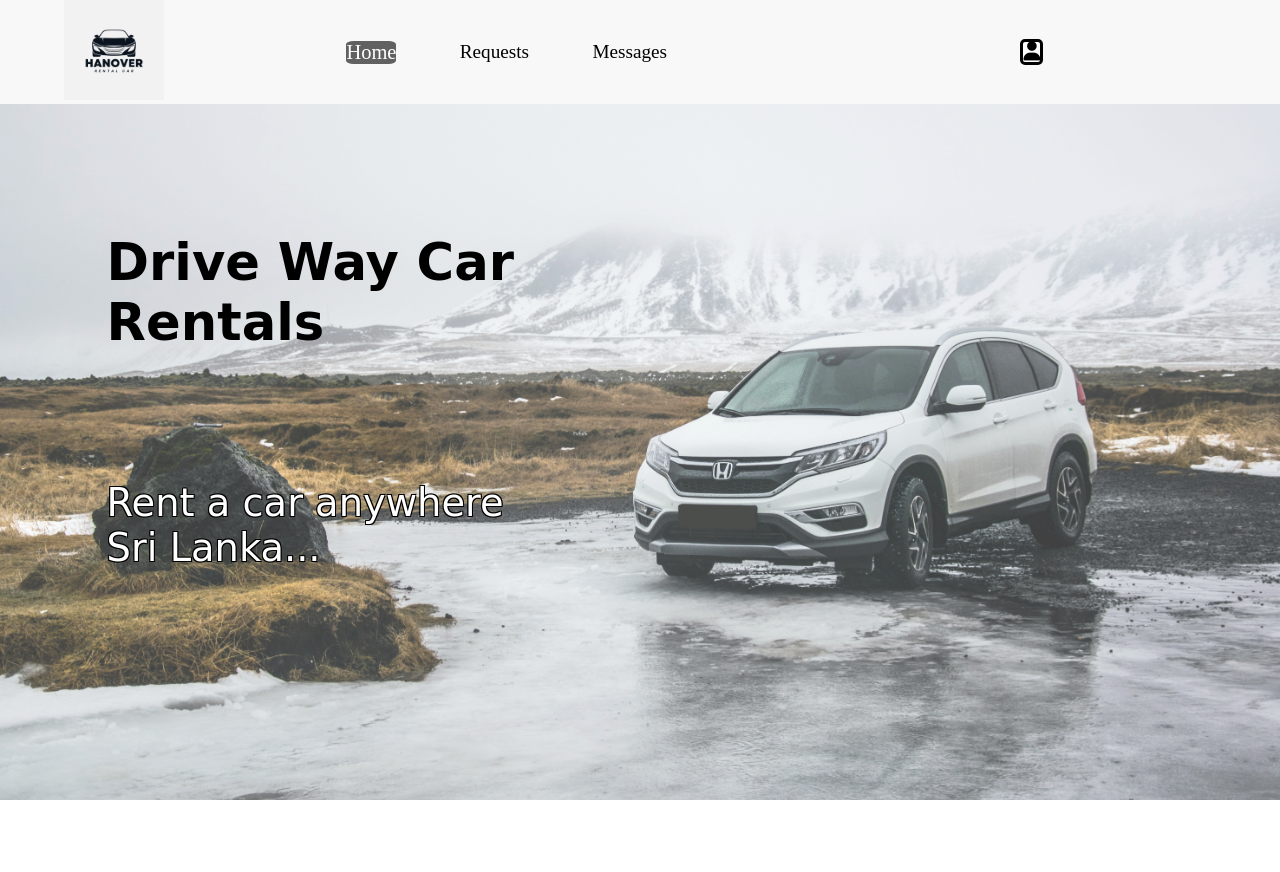
After one commit to it22598714/Car-Rental-System, a PHP site: page /home-staff.php in a window 1280 px wide. The commit adds this page. Run offline with PHP 8.4, Linux system fonts and the light colour scheme; some libraries are stand-ins or nearby versions.

Commit message:
Add home page for staff view

```diff
--- /dev/null
+++ b/home-staff.php
@@ -0,0 +1,38 @@
+<!DOCTYPE html>
+<html lang="en">
+<head>
+    <title>Drive Way Car Rentals</title>
+    <script src="https://kit.fontawesome.com/cd17775da3.js" crossorigin="anonymous"></script>
+    <link rel="stylesheet" href="Styles\style.css">
+    <link rel="icon" href="Assets\Images\Logo.png" type="image/x-icon">
+    <link rel="stylesheet" href="Styles/navbar.css">
+</head>
+<body>
+  <div class="background1">   <!-- Added first background image to this division  -->
+
+    <!-- Navigation bar  -->
+    <nav>
+      <div class="logo">
+        <a href="index.php">
+          <img src="Assets/Images/Logo.png" alt="Logo" width="100px" height="100px">
+        </a>
+      </div>
+      <input type="checkbox" id="menu-toggle">
+      <label for="menu-toggle" class="menu-icon">&#9776;</label>
+      <ul class="menu">
+        <li><a class="active" href="index.php">Home</a></li>
+        <li><a href="requests_page-staff.php">Requests</a></li>
+        <li><a href="messages">Messages</a></li>
+      </ul>
+      <i class="fa-solid fa-user acount_icon"></i>
+    </nav>
+
+    <!-- First part of the home page  -->
+    <div class="container1">
+      <h1>Drive Way Car Rentals</h1>
+      <p>Rent a car anywhere <br> Sri Lanka...</p>
+    </div>
+
+  </div>
+</body>
+</html>
--- a/requests_page-staff.php
+++ b/requests_page-staff.php
@@ -36,7 +36,7 @@
       <input type="checkbox" id="menu-toggle">
       <label for="menu-toggle" class="menu-icon">&#9776;</label>
       <ul class="menu">
-        <li><a href="index.php">Home</a></li>
+        <li><a href="home-staff.php">Home</a></li>
         <li><a href="requests_page-staff.php" class="active" href="Reservations">Requests</a></li>
         <li><a>Messages</a></li>
       </ul>
```
